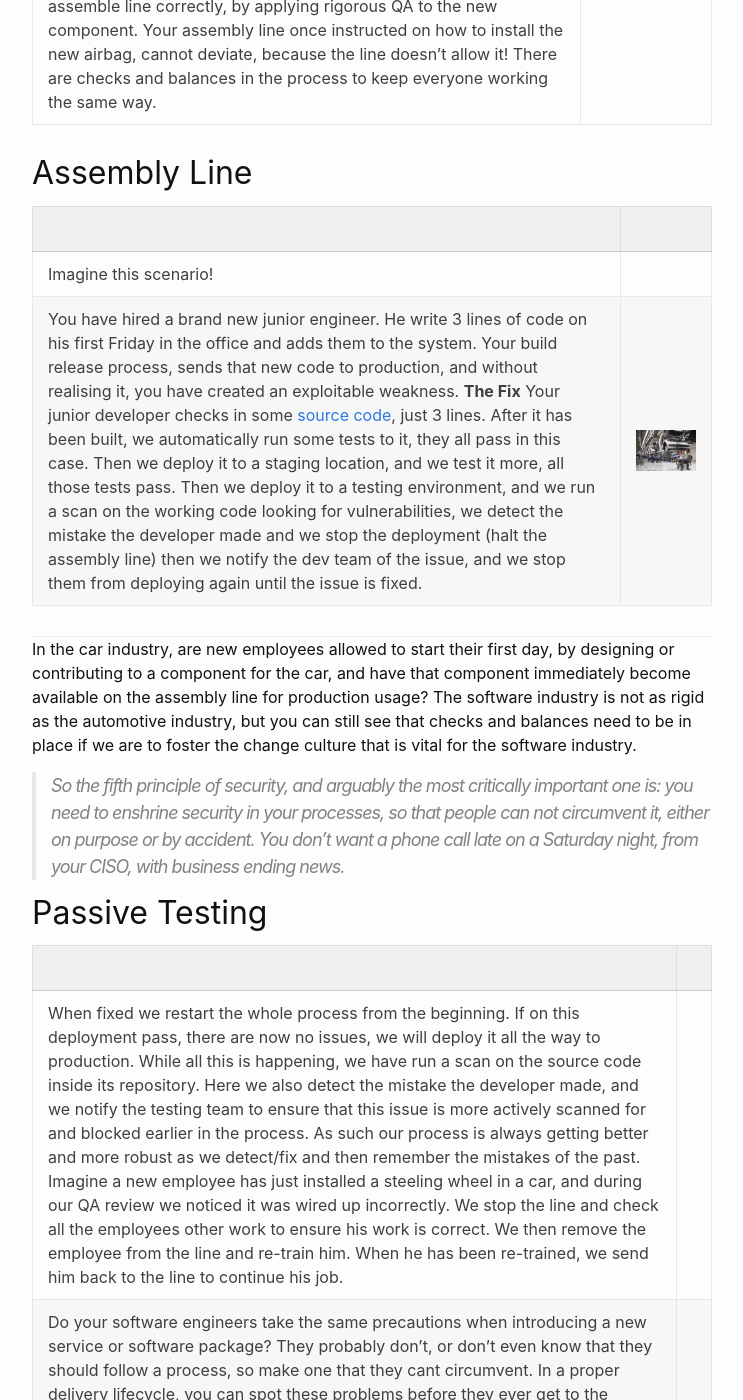
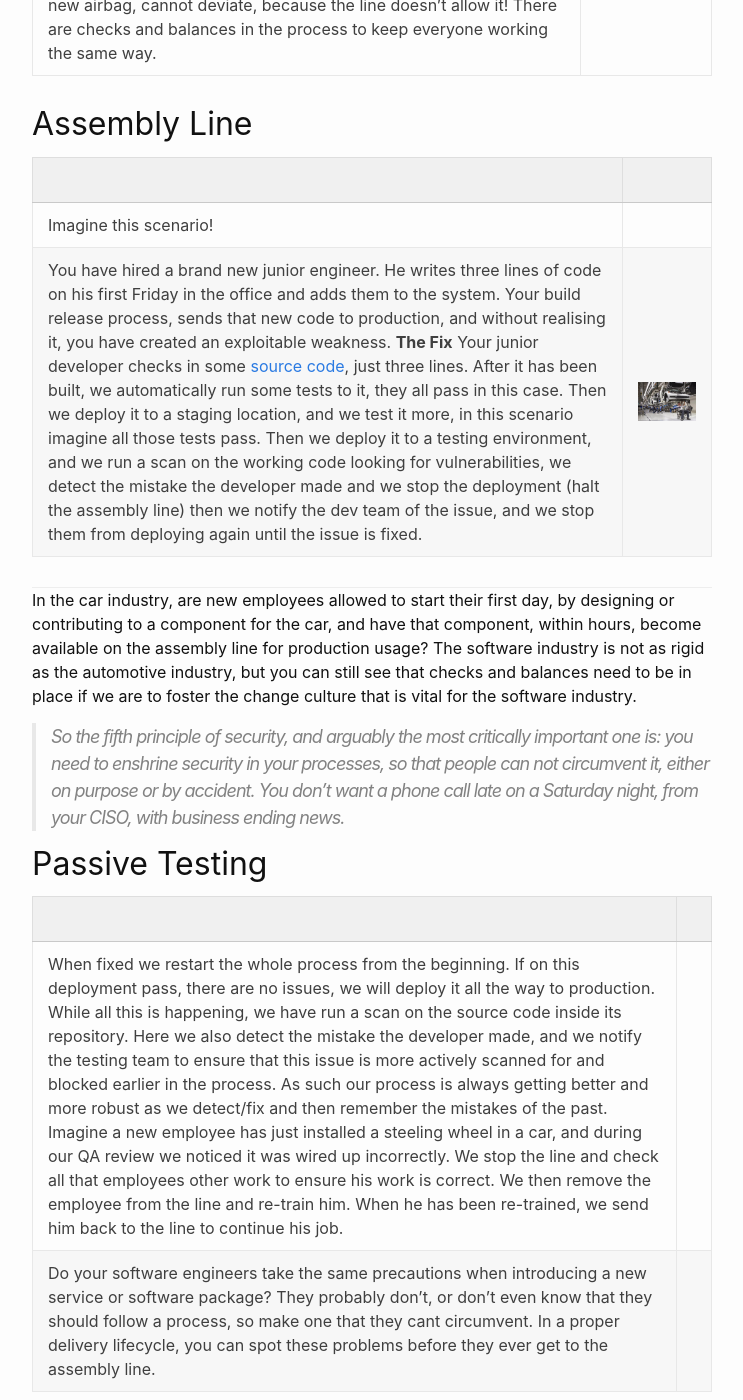
Before and after one commit to oktapath/oktapath.github.io, a Jekyll site: the page built from _posts/2020-10-22-security-why.markdown, in a window 1280 px wide and 1400 px high, scrolled down 4673 px. Shown: the whole window, without its empty margins (268-1011 px from the left). Built offline with Jekyll 4.4.1, drawn with Linux system fonts in a browser that asks for light colours; nearby versions of some CDN libraries; some of the changed text lies outside the part shown.

Commit message:
Small tweeks and changes

```diff
--- a/_posts/2020-10-22-security-why.markdown
+++ b/_posts/2020-10-22-security-why.markdown
@@ -28,9 +28,9 @@
 
 ## Introduction
 
-Todays modern vehicles have many concepts built-in we take for granted, such as electronic keys, immobilisers, air bags, seat belts and other protection systems. Most consumers just assume that these systems are in the car,and would genuinely be shocked to find out they were not. The reality is, they would probably walk away from the dealership and look for an alternative car. Modern software consumers take the same attitude to their personal data, and the security of the software they are using. Loosing data would create massive reputational damage to a brand. Worse is if you loose their money or expose their payment details through negligence, you may be looking a the end of your business. As software matures and consumers along with it, the bar is being raised, if you are not moving with these changes you will be exposed, and creating massive risk for your business.
+Todays modern vehicles have many concepts built-in that we take for granted, such as electronic keys, immobilisers, air bags, seat belts and other protection systems. Most consumers just assume that these systems are in the car,and would genuinely be shocked to find out they were not. The reality is, they would probably walk away from the offending dealership and look for an alternative car. Modern software consumers take the same attitude to their personal data, and the security of the software they are using. Loosing data would create massive reputational damage to a brand. Worse is, if you loose their money or expose their payment details through negligence, you may be looking at the end of your business. As software matures and consumers along with it, the bar is being raised, if you are not moving with these changes you will be exposed, and as such creating massive risk for your business.
 
-> The overriding principle of security is, no one protection system on its own will secure your systems. Security is like an onion, where layers and layers of safety equipment will protect you. Think of cars, where there are airbags and seat belts. Combined these increase dramatically the likelihood that you can walk away from a crash, unharmed or with minimal injury. Its the combination of these systems, that offers the greatest protection.
+> The overriding principle of security is, no one protection system, on its own, will secure your systems. Security is like an onion, where layers and layers of safety equipment will protect you. Think of cars, where there are airbags and seat belts. Combined these increase dramatically the likelihood that you can walk away from a crash, unharmed or with minimal injury. Its the combination of these systems, that offers the greatest protection.
 
 ## Brief History lesson
 
@@ -42,13 +42,11 @@
 
 |      |       |
 |---------|-----------|
-| Automobiles today have numerous safety systems, some are obvious like brakes, this would equate to a password/firewall in the security domain. Others, like tyre pressure sensors, are not so obvious, and might equate to key rotation policies in security terms. So starting off, when you look at an automobile can you tell what safety systems it has, and what safety options there are in the vehicle? The simple answer is no!  *Why is that?* Simply put, the decisions on safety were taken while they were designing the car. No manufacturer tries to bolt safety systems onto a finished car. Imagine airbags glued to the dashboard, or sensors poking out in all direction from the exterior and engine. It just wouldn't work, they would be too prone to failing or just not functioning, or worse, falling off unnoticed, until you really need them, only to find out they are no longer there. Would you drive your kids around in a car where the seatbelts were an afterthought?  | ![Safety Equipment](/assets/images/securityblogs/connectedcar.jpg)
+| Automobiles today have numerous safety systems, some are obvious like brakes. When you look at an automobile can you tell what safety systems it has, and what safety options there are in the vehicle? The simple answer is no!  *Why is that?* Simply put, the decisions on safety were taken while they were designing the car. No manufacturer tries to bolt safety systems onto a finished car. Imagine airbags glued to the dashboard, or sensors poking out in all direction from the exterior and engine. It just wouldn't work, they would be too prone to failing or just not functioning, or worse, falling off unnoticed, until you really need them, only to find out they are no longer there. Would you drive your kids around in a car where the seatbelts were an afterthought?  | ![Safety Equipment](/assets/images/securityblogs/connectedcar.jpg)
 
-___
+> So the first principle of security is you need to plan and design it up front. You don't have to get it perfect! But it should never be an afterthought!
 
 Remember, car manufactures crash test their cars all the time to make sure their safety systems are working, and they look at the feedback and make changes, then test again, until they are happy.
-
-> So the first principle of security is you need to plan and design it up front. You don't have to get it perfect! But it should never be an afterthought!
 
 ## Equipment
 
@@ -97,11 +95,11 @@
 |      |       |
 |---------|-----------|
 | Imagine this scenario!
-You have hired a brand new junior engineer. He write 3 lines of code on his first Friday in the office and adds them to the system. Your build release process, sends that new code to production, and without realising it, you have created an exploitable weakness. __The Fix__  Your junior developer checks in some [source code](https://en.wikipedia.org/wiki/Source_Code), just 3 lines. After it has been built, we automatically run some tests to it, they all pass in this case. Then we deploy it to a staging location, and we test it more, all those tests pass. Then we deploy it to a testing environment, and we run a scan on the working code looking for vulnerabilities, we detect the mistake the developer made and we stop the deployment (halt the assembly line) then we notify the dev team of the issue, and we stop them from deploying again until the issue is fixed.| ![Car Assembly](/assets/images/securityblogs/carassembly.jpg)
+You have hired a brand new junior engineer. He writes three lines of code on his first Friday in the office and adds them to the system. Your build release process, sends that new code to production, and without realising it, you have created an exploitable weakness. __The Fix__  Your junior developer checks in some [source code](https://en.wikipedia.org/wiki/Source_Code), just three lines. After it has been built, we automatically run some tests to it, they all pass in this case. Then we deploy it to a staging location, and we test it more, in this scenario imagine all those tests pass. Then we deploy it to a testing environment, and we run a scan on the working code looking for vulnerabilities, we detect the mistake the developer made and we stop the deployment (halt the assembly line) then we notify the dev team of the issue, and we stop them from deploying again until the issue is fixed.| ![Car Assembly](/assets/images/securityblogs/carassembly.jpg)
 
 ___
 
-In the car industry, are new employees allowed to start their first day, by designing or contributing to a component for the car, and have that component immediately become available on the assembly line for production usage? The software industry is not as rigid as the automotive industry, but you can still see that checks and balances need to be in place if we are to foster the change culture that is vital for the software industry.
+In the car industry, are new employees allowed to start their first day, by designing or contributing to a component for the car, and have that component, within hours, become available on the assembly line for production usage? The software industry is not as rigid as the automotive industry, but you can still see that checks and balances need to be in place if we are to foster the change culture that is vital for the software industry.
 
 > So the fifth principle of security, and arguably the most critically important one is: you need to enshrine security in your processes, so that people can not circumvent it, either on purpose or by accident. You don't want a phone call late on a Saturday night, from your CISO, with business ending news.
 
@@ -109,15 +107,14 @@
 
 |      |       |
 |---------|-----------|
-| When fixed we restart the whole process from the beginning. If on this deployment pass, there are now no issues, we will deploy it all the way to production. While all this is happening, we have run a scan on the source code inside its repository. Here we also detect the mistake the developer made, and we notify the testing team to ensure that this issue is more actively scanned for and blocked earlier in the process. As such our process is always getting better and more robust as we detect/fix and then remember the mistakes of the past. Imagine a new employee has just installed a steeling wheel in a car, and during our QA review we noticed it was wired up incorrectly. We stop the line and check all the employees other work to ensure his work is correct. We then remove the employee from the line and re-train him. When he has been re-trained, we send him back to the line to continue his job. |
+| When fixed we restart the whole process from the beginning. If on this deployment pass, there are no issues, we will deploy it all the way to production. While all this is happening, we have run a scan on the source code inside its repository. Here we also detect the mistake the developer made, and we notify the testing team to ensure that this issue is more actively scanned for and blocked earlier in the process. As such our process is always getting better and more robust as we detect/fix and then remember the mistakes of the past. Imagine a new employee has just installed a steeling wheel in a car, and during our QA review we noticed it was wired up incorrectly. We stop the line and check all that employees other work to ensure his work is correct. We then remove the employee from the line and re-train him. When he has been re-trained, we send him back to the line to continue his job. |
 | Do your software engineers take the same precautions when introducing a new service or software package? They probably don't, or don't even know that they should follow a process, so make one that they cant circumvent. In a proper delivery lifecycle, you can spot these problems before they ever get to the assembly line.| |
 
 ## Crash Testing
 
 |      |       |
 |---------|-----------|
-
-| To drive a vehicle today in most countries you have to have insurance, and a driving license, and you car needs to pass a MOT or NCT. These usually prove that the vehicle is in good working order (through an NCT test or similar) and that I have shown competency in driving. We usually don't have an equivalent approach in our technology departments. We don't know how well our teams understand security. We have to take their word for it. | ![Crash Testing](/assets/images/securityblogs/ncap.jpg)
+| To drive a vehicle today in most countries you have to have insurance, and a driving license, and you car needs to pass a MOT or NCT. These usually prove that the vehicle is in good working order (through an NCT test or similar) and that I have shown competency in driving and am covered in case I have an accident. We usually don't have an equivalent approach in our technology departments. We don't know how well our teams understand security. We have to take their word for it. | ![Crash Testing](/assets/images/securityblogs/ncap.jpg)
 
 ___
 
@@ -133,7 +130,7 @@
 
 ___
 
-So when the new junior developer sits at his desk on his first day, he knows to take security seriously and that he he is one of the pieces that holds the whole security picture together. He doesn't want to be the weak link, and so when or if he is not sure, instead of committing his  lines of code he may ask a peer, "does this look OK to you"!
+So when the new junior developer sits at his desk on his first day, he knows to take security seriously and that he he is one of the pieces that holds the whole security picture together. He doesn't want to be the weak link, and so when or if he is not sure, instead of committing his lines of code, he may ask a peer, "does this look OK to you"!
 
 > So the last principle of security is: it needs to be a culture. Its one of the first questions anyone in your organization askes when deciding on future or current work. If security is a culture, it becomes easy to manage, and security best practices more likely to be followed.
 
```
Also changed, not shown: other parts of _posts/2020-10-22-security-why.markdown (+1 -1 lines).
